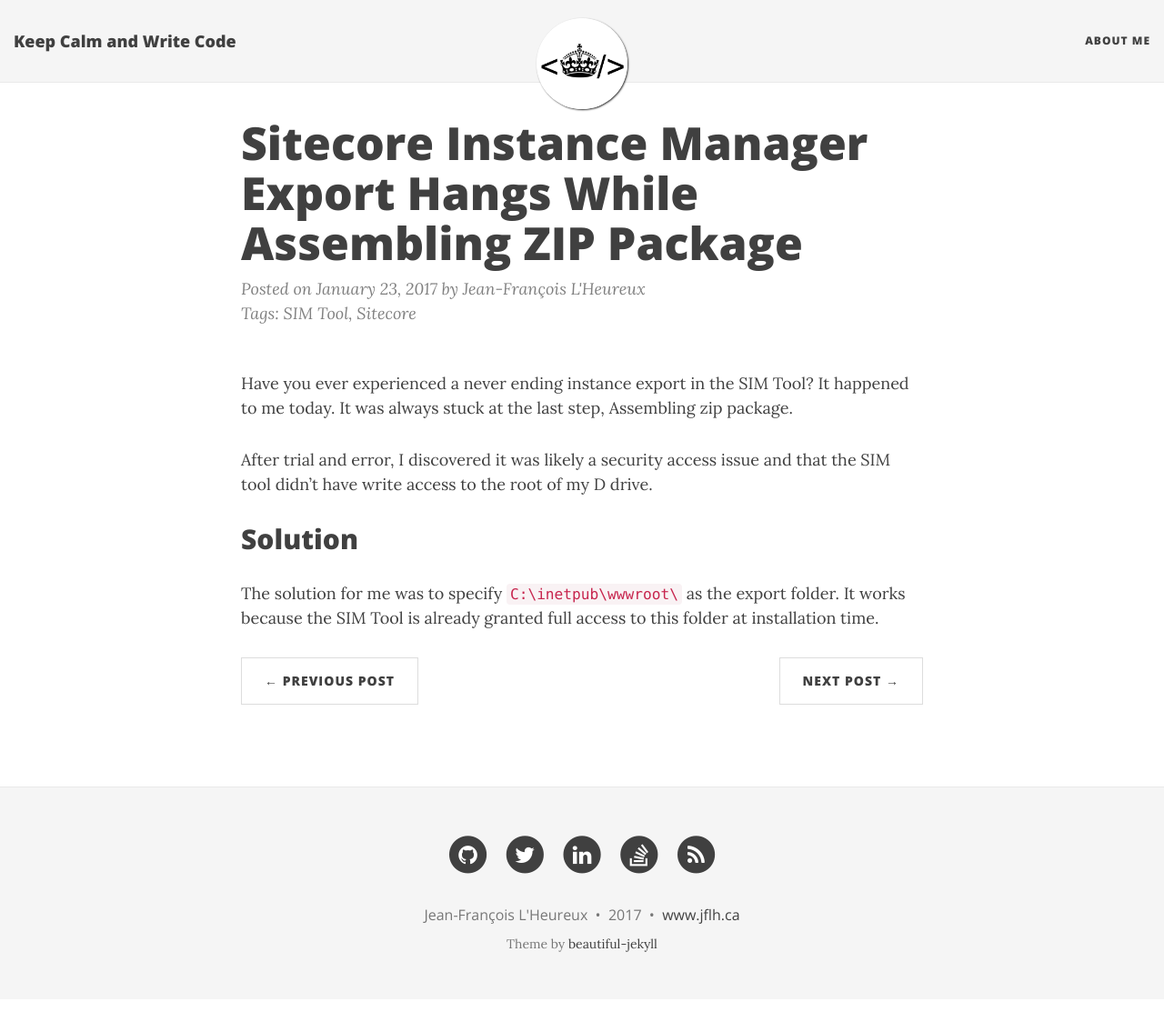
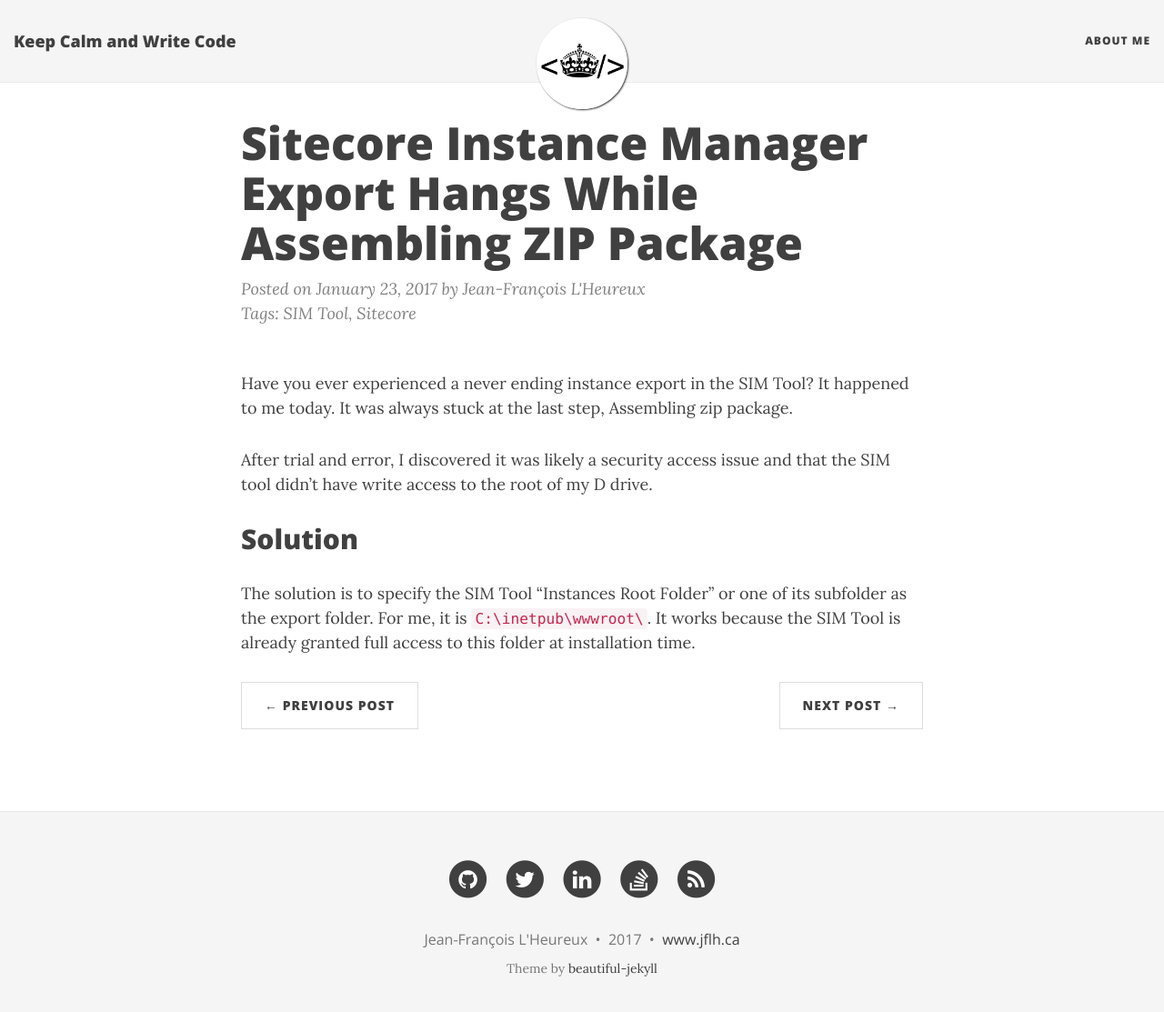
Before and after one commit to jflheureux/jflh-website, a Jekyll site: the page built from _posts/2017-01-23-sitecore-instance-manager-export-hangs-while-assembling-zip-package.md, in a window 1280 px wide and 1126 px high. Shown: the top 1113 px of the window at 91% size. Built offline with Jekyll 4.4.1, drawn with Linux system fonts in a browser that asks for light colours; nearby versions of some CDN libraries; comment, search, counter and statistics services are not loaded.

Commit message:
* Clarify SIM export hangs solution

```diff
--- a/_posts/2017-01-23-sitecore-instance-manager-export-hangs-while-assembling-zip-package.md
+++ b/_posts/2017-01-23-sitecore-instance-manager-export-hangs-while-assembling-zip-package.md
@@ -11,4 +11,4 @@
 
 ## Solution
 
-The solution for me was to specify `C:\inetpub\wwwroot\` as the export folder. It works because the SIM Tool is already granted full access to this folder at installation time.
+The solution is to specify the SIM Tool "Instances Root Folder" or one of its subfolder as the export folder. For me, it is `C:\inetpub\wwwroot\`. It works because the SIM Tool is already granted full access to this folder at installation time.
```
